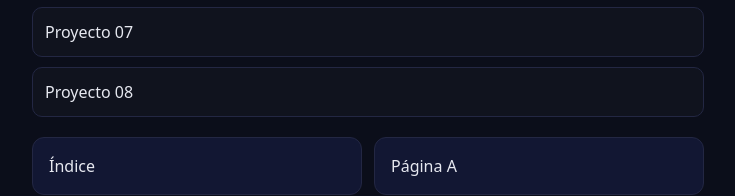
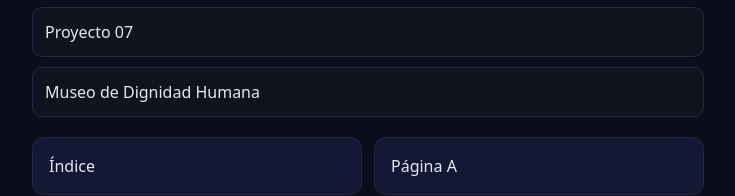
Before and after one commit to SEB-HDEZ-G/conectando-el-mundo-web, a plain HTML site: page page-b.html in a window 1280 px wide. Shown: the part 269-465 px from the top of the page, without its empty margins (272-1007 px from the left). Drawn offline with Linux system fonts and the light colour scheme.

Commit message:
Changed project 08 name

```diff
--- a/page-b.html
+++ b/page-b.html
@@ -30,7 +30,7 @@
       <li class="item"><a href="#" target="_blank" rel="noopener">Proyecto 05</a></li>
       <li class="item"><a href="https://github.com/varfmx21/manga-web-semanaTec.git" target="_blank" rel="noopener">El poder del manga<br><small style="color:#9aa3b2;">Descripción breve del proyecto aquí</small></a></li>
       <li class="item"><a href="#" target="_blank" rel="noopener">Proyecto 07</a></li>
-      <li class="item"><a href="https://github.com/leo-slow/semana_web" target="_blank" rel="noopener">Proyecto 08</a></li>
+      <li class="item"><a href="https://github.com/leo-slow/semana_web" target="_blank" rel="noopener">Museo de Dignidad Humana</a></li>
     </ul>
 
     <nav class="grid">
```
